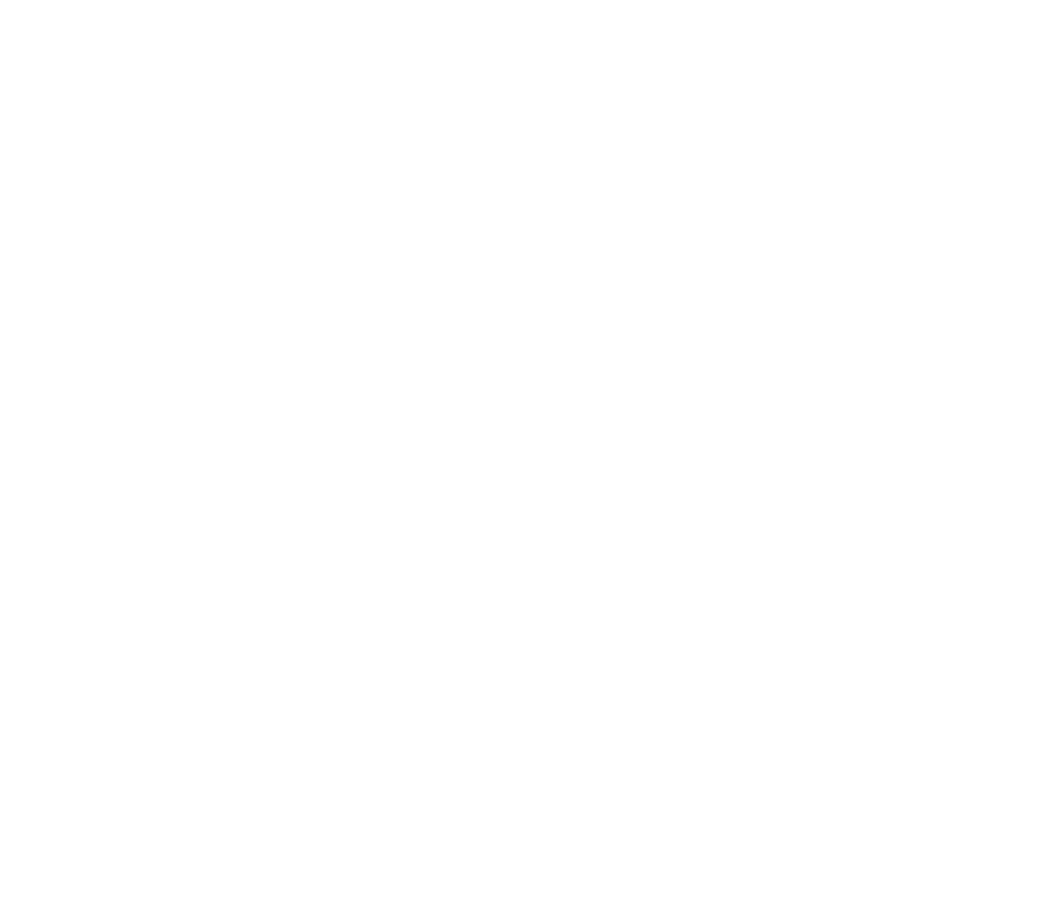
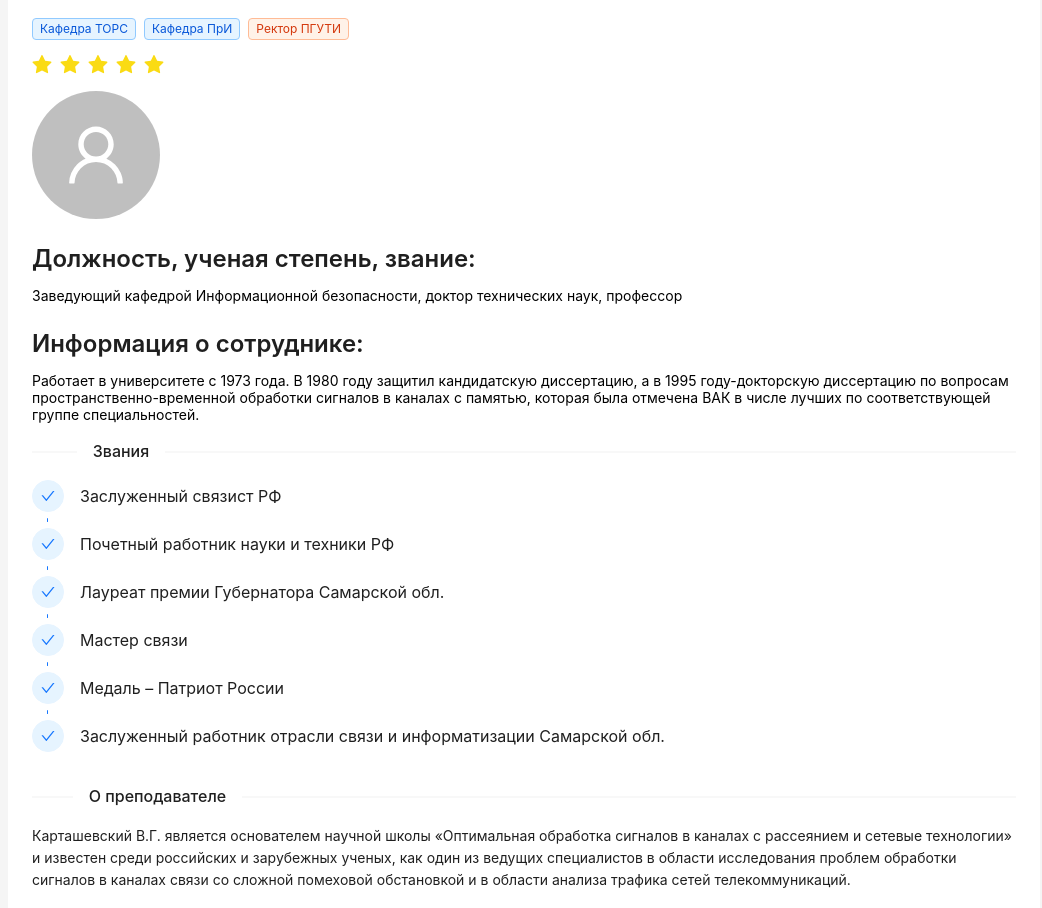
Before and after one commit to PSUTI-booking/site, a React (Create React App) app: page /user/1 in a window 1280 px wide. Before the commit this address had no page. Shown: the part 184-1092 px from the top of the page, without its empty margins (216-1258 px from the left). Before the commit the page ends 800 px from the top, so only its background shows below. Built offline with nearby package versions, Linux system fonts and the light colour scheme.

Commit message:
feat(*): add user profile

```diff
--- /dev/null
+++ b/src/Components/User/Component.tsx
@@ -0,0 +1,23 @@
+import React from "react";
+import { Avatar, Card, Tag, Space } from "antd";
+import { Link } from "react-router-dom";
+
+export const User = () => {
+  return (
+    <Link to="/user/1">
+      <Card style={{ maxWidth: 400, marginTop: 16 }}>
+        <Card.Meta
+          avatar={<Avatar src="https://joesch.moe/api/v1/random?key=1" />}
+          title="Карташевский Вячеслав Григорьевич"
+          description={
+            <Space size={[0, 8]} wrap>
+              <Tag color="blue">Кафедра ТОРС</Tag>
+              <Tag color="blue">Кафедра ПрИ</Tag>
+              <Tag color="red">Ректор ПГУТИ</Tag>
+            </Space>
+          }
+        />
+      </Card>
+    </Link>
+  );
+};
--- /dev/null
+++ b/src/Components/User/index.ts
@@ -0,0 +1 @@
+export * from "./Component";
--- a/src/index.css
+++ b/src/index.css
@@ -12,6 +12,6 @@ code {
     monospace;
 }
 
-html, body, #root {
+html, #root {
   height: 100%;
 }
--- a/src/index.tsx
+++ b/src/index.tsx
@@ -9,6 +9,7 @@ import App from "./App";
 import "./index.css";
 import FloorPage, { loader } from "./pages/FloorPage";
 import UsersPage from "./pages/UsersPage";
+import { UserPage } from "./pages/UserPage";
 
 const root = ReactDOM.createRoot(
   document.getElementById("root") as HTMLElement
@@ -41,6 +42,14 @@ const router = createBrowserRouter([
       </LayoutComponent>
     ),
   },
+  {
+    path: "user/:userId",
+    element: (
+      <LayoutComponent>
+        <UserPage />
+      </LayoutComponent>
+    ),
+  },
 ]);
 
 root.render(
--- a/src/layout/Component.tsx
+++ b/src/layout/Component.tsx
@@ -95,17 +95,16 @@ export const LayoutComponent = ({ children }: Iprops) => {
           <Menu theme="light" mode="inline" items={items} />
         </Sider>
         <Layout>
-          <Content style={{ margin: "24px 16px 0" }}>
+          <div style={{ margin: "24px" }}>
             <div
               style={{
                 padding: 24,
-                minHeight: 360,
-                background: colorBgContainer,
+                background: "white",
               }}
             >
               {children}
             </div>
-          </Content>
+          </div>
           <Footer style={{ textAlign: "center" }}>
             ©2023 Created by A&O Systems
           </Footer>
--- /dev/null
+++ b/src/pages/UserPage.tsx
@@ -0,0 +1,95 @@
+import React from "react";
+import { UserOutlined } from "@ant-design/icons";
+import { Tag, Typography, Rate, Avatar, Steps, Divider } from "antd";
+
+const data = [, , , , ,];
+
+export const UserPage = () => {
+  return (
+    <div>
+      <Typography.Title>Карташевский Вячеслав Григорьевич</Typography.Title>
+      <div>
+        <Tag color="blue">Кафедра ТОРС</Tag>
+        <Tag color="blue">Кафедра ПрИ</Tag>
+        <Tag color="volcano">Ректор ПГУТИ</Tag>
+      </div>
+      <Rate style={{ marginTop: 15 }} allowHalf defaultValue={5} />
+      <div style={{ marginTop: 15 }}>
+        <Avatar size={128} icon={<UserOutlined />} />
+      </div>
+      <div>
+        <Typography.Title level={3}>
+          Должность, ученая степень, звание:
+        </Typography.Title>
+        Заведующий кафедрой Информационной безопасности, доктор технических
+        наук, профессор
+      </div>
+      <div>
+        <Typography.Title level={3}>Информация о сотруднике:</Typography.Title>
+        Работает в университете с 1973 года. В 1980 году защитил кандидатскую
+        диссертацию, а в 1995 году-докторскую диссертацию по вопросам
+        пространственно-временной обработки сигналов в каналах с памятью,
+        которая была отмечена ВАК в числе лучших по соответствующей группе
+        специальностей.
+      </div>
+      <Divider orientation="left">Звания</Divider>
+      <Steps
+        direction="vertical"
+        current={6}
+        items={[
+          { title: "Заслуженный связист РФ" },
+          { title: "Почетный работник науки и техники РФ" },
+          { title: "Лауреат премии Губернатора Самарской обл." },
+          { title: "Мастер связи" },
+          { title: "Медаль – Патриот России" },
+          {
+            title:
+              "Заслуженный работник отрасли связи и информатизации Самарской обл.",
+          },
+        ]}
+      />
+      <Divider orientation="left">О преподавателе</Divider>
+      <Typography.Text>
+        <p>
+          Карташевский В.Г. является основателем научной школы «Оптимальная
+          обработка сигналов в каналах с рассеянием и сетевые технологии» и
+          известен среди российских и зарубежных ученых, как один из ведущих
+          специалистов в области исследования проблем обработки сигналов в
+          каналах связи со сложной помеховой обстановкой и в области анализа
+          трафика сетей телекоммуникаций.
+        </p>
+        <p>
+          Карташевский В.Г. член 3 диссертационных советов по защите докторских
+          диссертаций, в качестве научного руководителя подготовил 3 докторов
+          наук и 15 кандидатов наук. Он - член оргкомитета и председатель секций
+          на Международных конференциях «Радиолокация. Навигация. Связь»,
+          «Проблемы техники и технологии телекоммуникаций», является членом
+          редколлегий журналов «Инфокоммуникационные технологии» и «I-methods».
+        </p>
+        <p>
+          С конца 70-х годов прошлого столетия Карташевский В.Г. принимал
+          активное участие в выполнении НИОКР, реализованных в соответствии с
+          правительственными программами на НПО «Красная Заря» и «Вектор» (г. С.
+          Петербург). Результатами данных НИОКР явились разработка рекомендаций
+          и создание новых образцов техники для передачи дискретных сообщений по
+          составным, радио и проводным каналам, в сетях связи общего и
+          специального назначения. Они внедрены на ряде предприятий, организаций
+          и учреждений отрасли связи, а также в войсковых частях Министерства
+          обороны РФ. Карташевский В.Г. имеет 27 патентов и авторских
+          свидетельств на изобретения, одна из его разработок удостоена
+          серебряной медали ВДНХ.
+        </p>
+        <p>
+          Карташевский В.Г. ведет большую работу по совершенствованию системы
+          подготовки дипломированных специалистов и научных кадров для отрасли
+          связи России и Самарского региона.
+        </p>
+      </Typography.Text>
+      <Divider orientation="left">Контакты</Divider>
+      <Typography.Text>
+        <p>Телефон: (846) 333-53-50</p>
+        <p>email: v.kartashevskiy@psuti.ru</p>
+      </Typography.Text>
+    </div>
+  );
+};
--- a/src/pages/UsersPage.tsx
+++ b/src/pages/UsersPage.tsx
@@ -1,22 +1,20 @@
+import { Space } from "antd";
 import React from "react";
-import { Avatar, Card, Tag, Space } from "antd";
+import { User } from "../Components/User";
 
 export default function UsersPage() {
   return (
-    <div>
-      <Card style={{ width: 300, marginTop: 16 }}>
-        <Card.Meta
-          avatar={<Avatar src="https://joesch.moe/api/v1/random?key=1" />}
-          title="Алышев Юрий Витальевич"
-          description={
-            <Space size={[0, 8]} wrap>
-              <Tag color="blue">Кафедра ТОРС</Tag>
-              <Tag color="blue">Кафедра ПрИ</Tag>
-              <Tag color="red">Ректор ПГУТИ</Tag>
-            </Space>
-          }
-        />
-      </Card>
-    </div>
+    <Space size={[8, 16]} wrap>
+      <User />
+      <User />
+      <User />
+      <User />
+      <User />
+      <User />
+      <User />
+      <User />
+      <User />
+      <User />
+    </Space>
   );
 }
```
